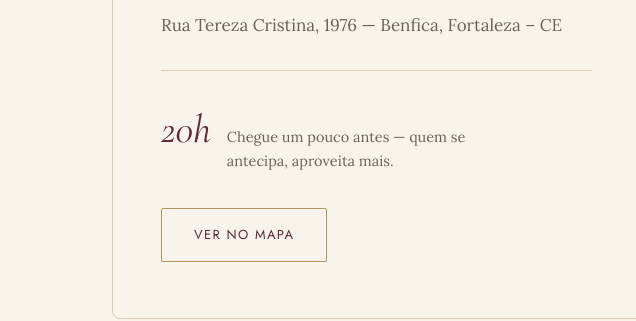
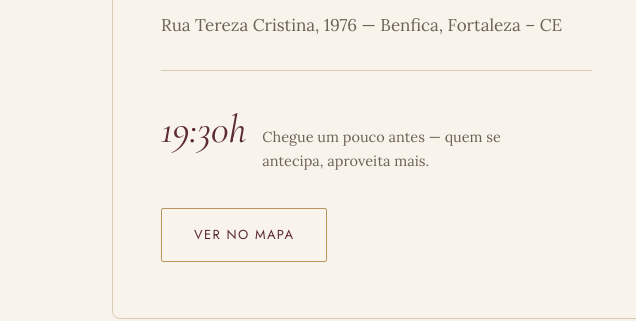
Before and after one commit to ingridalvesfarias/AyD, a plain HTML site: page index.html in a window 1280 px wide. Shown: the part 5060-5381 px from the top of the page, 0-636 px from the left. Drawn offline with nearby package versions, Linux system fonts and the light colour scheme.

Commit message:
atualizado

```diff
--- a/index.html
+++ b/index.html
@@ -216,7 +216,7 @@
             <h3>Buffet Ana Conceito</h3>
             <p class="venue-address">Rua Tereza Cristina, 1976 — Benfica, Fortaleza – CE</p>
             <div class="venue-time">
-              <span class="venue-time-value">20h</span>
+              <span class="venue-time-value">19:30h</span>
               <span class="venue-time-label">Chegue um pouco antes — quem se antecipa, aproveita mais.</span>
             </div>
             <a class="btn btn--outline"
```
